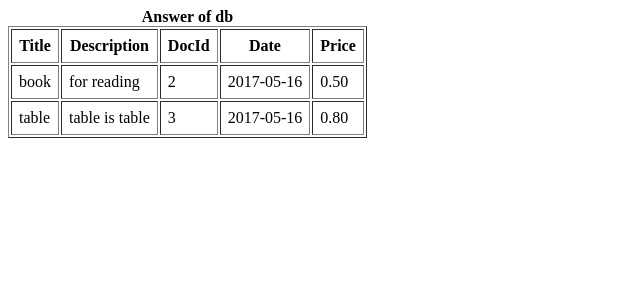
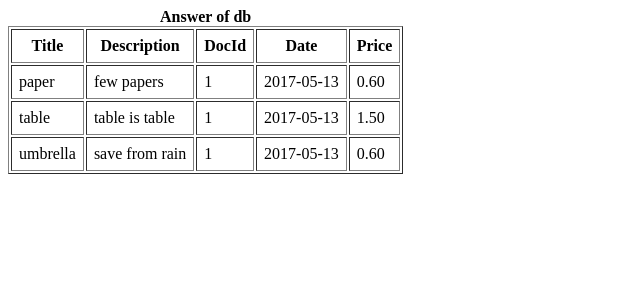
Before and after one commit to Shrrgn/price_list_task, a PHP site: page / in a window 1280 px wide. Shown: the top 300 px of the page, without its empty margins (0-640 px from the left). Run offline with PHP 8.4, Linux system fonts and the light colour scheme; data comes from the database, SQL or seed files in the repository.

Commit message:
remade query

```diff
--- a/config/db.php
+++ b/config/db.php
@@ -25,12 +25,10 @@
 		function getPrices($date){
 			try {
 				$sql = 'SELECT title, description, doc_id, date(create_datetime), price
-							FROM DocPriceBody dpc
+							FROM (SELECT max(id) as DPCId, doc_id, product_id, price FROM DocPriceBody GROUP BY product_id) as dpc
 							INNER JOIN Product as pr ON dpc.product_id = pr.id
     						INNER JOIN DocPrice as dp ON dpc.doc_id = dp.id
-    						WHERE date(create_datetime) = :create_date
-    						GROUP BY title
-    						HAVING max(dpc.id)';
+    						WHERE date(create_datetime) = :create_date';
 				$s = $this->pdo->prepare($sql);
 				$s->bindParam(':create_date', $date, PDO::PARAM_STR);
 				$s->execute();
--- a/controllers/controller.php
+++ b/controllers/controller.php
@@ -5,7 +5,7 @@
 	class PriceController {
 
 		function __construct(){
-			$price = new Price("2017-05-16");
+			$price = new Price("2017-05-13");
 			$data = $price->getData();
 
 			include $_SERVER['DOCUMENT_ROOT'] . '/views/view.php';
--- a/tables.sql
+++ b/tables.sql
@@ -60,6 +60,9 @@ INSERT INTO DocPriceBody (doc_id, product_id, price)
 		   (1,5,6.33),
 		   (1,1,5.1);
 
+INSERT INTO DocPriceBody (doc_id, product_id, price)
+	VALUES (1,5,0.95);
+
 
 SELECT t1.title as Title, t2.price as Price
 	FROM Product as t1, DocPriceBody as t2
--- a/views/view.php
+++ b/views/view.php
@@ -11,17 +11,17 @@
 			<tr>
 				<th>Title</th><th>Description</th><th>DocId</th><th>Date</th><th>Price</th>
 			</tr>
+
 			<?php foreach ($data as $i): ?>
 				<tr>
-
 						<td><?php echo htmlspecialchars($i[0], ENT_QUOTES, 'UTF-8'); ?></td>
 						<td><?php echo htmlspecialchars($i[1], ENT_QUOTES, 'UTF-8'); ?></td>
 						<td><?php echo htmlspecialchars($i[2], ENT_QUOTES, 'UTF-8'); ?></td>
 						<td><?php echo htmlspecialchars($i[3], ENT_QUOTES, 'UTF-8'); ?></td>
 						<td><?php echo htmlspecialchars($i[4], ENT_QUOTES, 'UTF-8'); ?></td>
-
 				</tr>
 			<?php endforeach; ?>
+
 		</table>
 
 
```
Lines whose indentation alone changed are shown as unchanged.
